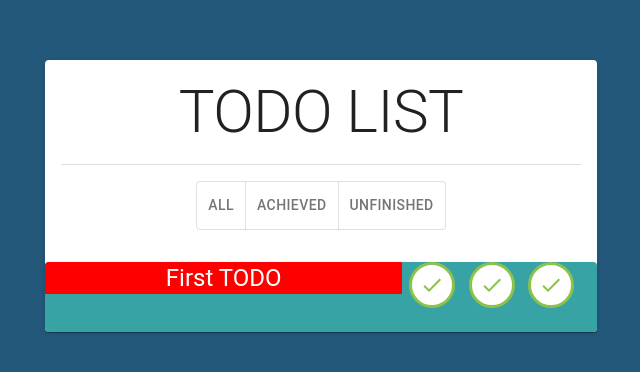
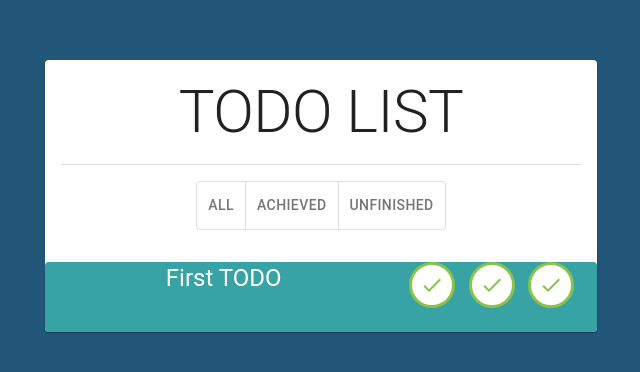
Before and after one commit to Hamza12398/React-MUI, a React (Create React App) app in the folder todo-list/: page / in a window 1280 px wide. Shown: the part 204-576 px from the top of the page, without its empty margins (319-959 px from the left). Built offline with nearby package versions, Linux system fonts and the light colour scheme.

Commit message:
WORKING IN COMPONENTS

```diff
--- a/todo-list/src/Components/Todo.jsx
+++ b/todo-list/src/Components/Todo.jsx
@@ -22,7 +22,7 @@ export default function Todo() {
       <CardContent>
         <Grid container spacing={2}>
           <Grid xs={8}>
-            <Typography sx={{background:"red"}} variant="h5">First TODO</Typography>
+            <Typography  variant="h5">First TODO</Typography>
           </Grid>
 
           {/* BUTTONS */}
```
